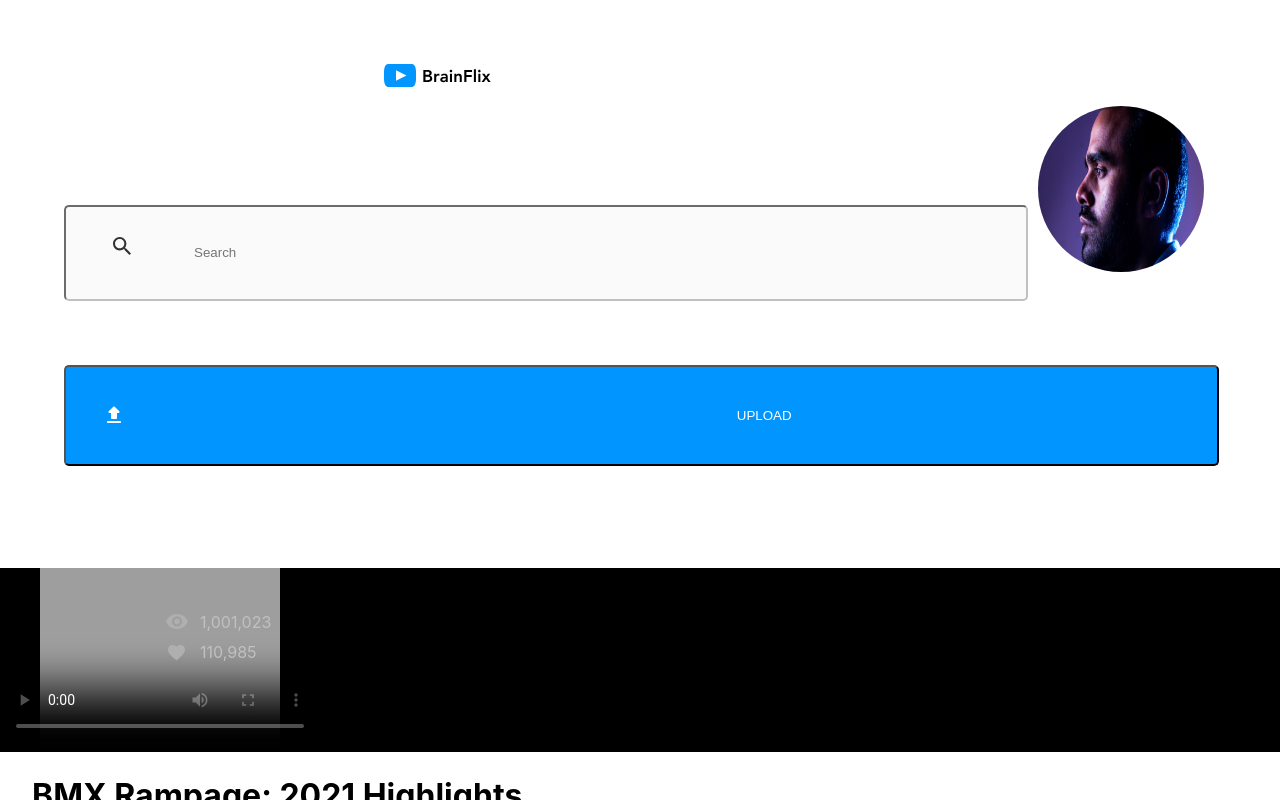
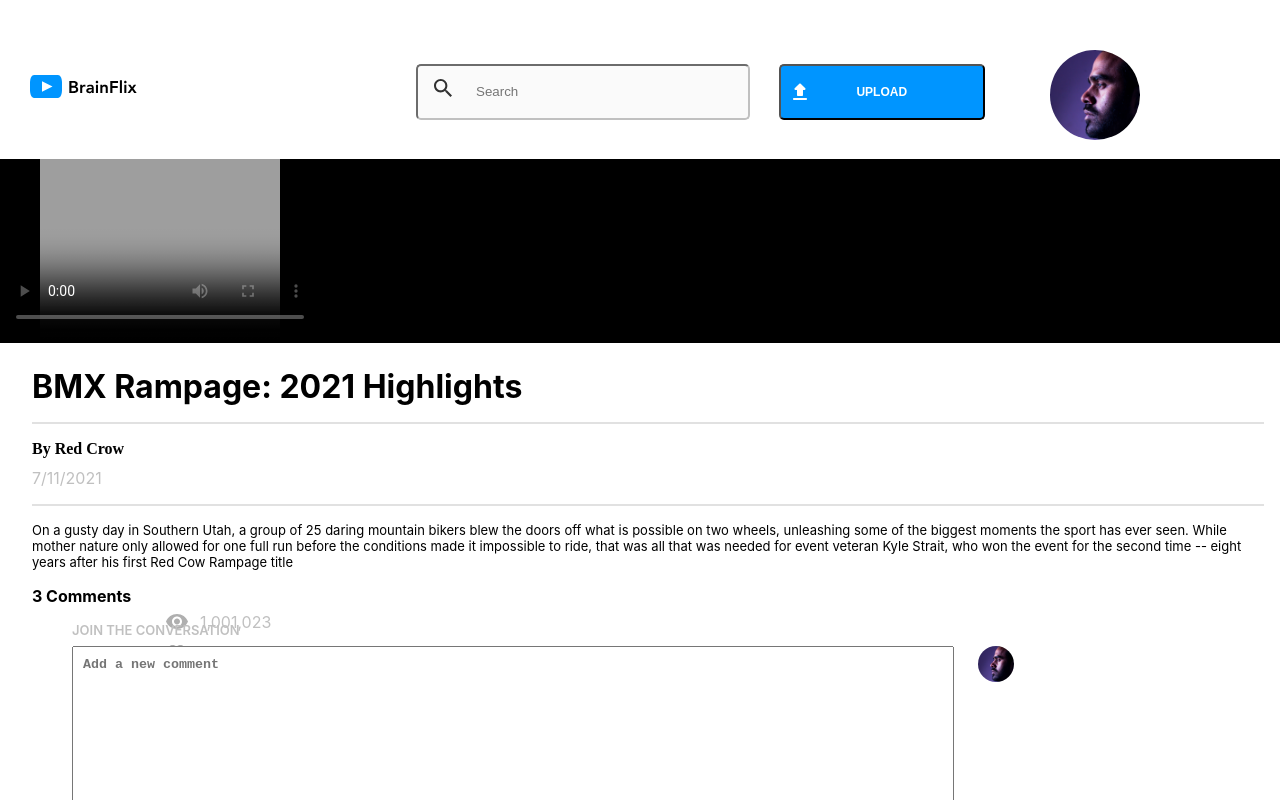
Before and after one commit to doubleAarmas/alfredo-armas-brainflix, a React (Create React App) app: page / in a window 1280 px wide. Shown: the top 800 px of the page. Built offline with nearby package versions, Linux system fonts and the light colour scheme.

Commit message:
header styling is completed

```diff
--- a/src/App.scss
+++ b/src/App.scss
@@ -1,3 +1,5 @@
+@import "./styles/mix-ins";
+
 .App {
   text-align: center;
 }
--- a/src/components/Header/Header.js
+++ b/src/components/Header/Header.js
@@ -10,8 +10,12 @@ function Header() {
         <div>
           <img src={Logo} className="header__logo" alt="Header-logo"></img>
         </div>
-        <input type="text" placeholder="Search" className="header__searchbar" />
-        <img src={Mohan} className="header__profile" alt="Header-profile"></img>
+        <div className="header__subcontainer">
+          <input
+            type="text"
+            placeholder="Search"
+            className="header__searchbar"
+          />
           <div className="header__upload--section">
             <button type="submit" className="header__upload--button">
               <img
@@ -22,6 +26,8 @@ function Header() {
               UPLOAD
             </button>
           </div>
+        </div>
+        <div className="header__profile"></div>
       </header>
     </div>
   );
--- a/src/components/Header/Header.scss
+++ b/src/components/Header/Header.scss
@@ -1,50 +1,132 @@
+@import "../../styles/mix-ins";
+
+* {
+  padding: 0;
+  margin: 0;
+}
+
 .BrainFlix__header {
   padding: 5% 0 3% 0;
   background-color: white;
   display: flex;
   flex-direction: column;
+  @include tablet {
+    flex-direction: row;
+    padding: 5% 0 3% 1rem;
+  }
+  @include desktop {
+    flex-direction: row;
+    padding: 5% 0 3% 1rem;
+  }
 }
 
 .header__logo {
   margin-left: 30%;
-  max-width: 120px;
-  max-height: 25px;
+  max-width: 7.5rem;
+  max-height: 1.5625rem;
+  padding-bottom: 1rem;
+  @include tablet {
+    margin: 0;
+    position: absolute;
+    left: 1.875rem;
+    top: 3.125rem;
+  }
+  @include desktop {
+    margin: 0;
+    position: absolute;
+    left: 1.875rem;
+    top: 4.6875rem;
+  }
+}
+
+.header__subcontainer {
+  @include tablet {
+    display: flex;
+    position: relative;
+    left: 10.625rem;
+  }
+  @include desktop {
+    display: flex;
+    position: relative;
+    left: 25rem;
+  }
 }
 
 .header__searchbar {
   width: 65vw;
   padding: 3% 0 3% 10%;
   margin-left: 5%;
-  border-radius: 5px;
+  border-radius: 0.3125rem;
   background-color: #fafafa;
   background-image: url(../../assets/images/search.svg);
   background-repeat: no-repeat;
   background-position: 5% 40%;
   border-color: silver;
+  @include tablet {
+    width: 35vw;
+    height: 2.5rem;
+    padding: 1% 0 1% 10%;
+    margin-left: 0;
+  }
+  @include desktop {
+    width: 25vw;
+    height: 2.5rem;
+    padding: 1% 0 1% 10%;
+    margin-left: 0;
+  }
 }
 
 .header__profile {
   height: 13vw;
   width: 13vw;
-  position: relative;
-  left: 10px;
-  top: 15px;
+  position: absolute;
+  left: 16.875rem;
+  top: 2.5rem;
   border-radius: 50%;
+  background-image: url(../../assets/images/Mohan-muruge.jpg);
   background-size: cover;
+  @include tablet {
+    left: 43.4375rem;
+    top: 1.875rem;
+    height: 8vw;
+    width: 8vw;
+  }
+  @include desktop {
+    left: 65.625rem;
+    top: 3.125rem;
+    height: 7vw;
+    width: 7vw;
+  }
 }
 
 .header__upload--section {
   padding: 5% 0 5% 5%;
+  @include tablet {
+    width: 30vw;
+    padding: 0 0 0 5%;
+  }
+  @include desktop {
+    width: 20vw;
+    padding: 0 0 0 5%;
+  }
 }
 
 .header__upload--icon {
   display: flex;
   padding-left: 5%;
   position: relative;
+  @include tablet {
+    padding: 6%;
+  }
+  @include desktop {
+    padding: 6%;
+  }
 }
 
 .header__upload--button {
-  font-weight: 500;
+  font-weight: 700;
+  line-height: 20px;
+  font-size: 0.625rem;
   width: 95%;
   display: flex;
   justify-content: space-between;
@@ -52,6 +134,12 @@
   color: white;
   position: relative;
   background-color: #0095ff;
-  border-radius: 5px;
+  border-radius: 0.3125rem;
   padding: 3% 35% 3% 0;
+  @include tablet {
+    font-size: 0.75rem;
+  }
+  @include desktop {
+    font-size: 0.75rem;
+  }
 }
```
Also changed, not shown: src/styles/_mix-ins.scss (+6 -8 lines). Lines whose indentation alone changed are shown as unchanged.
